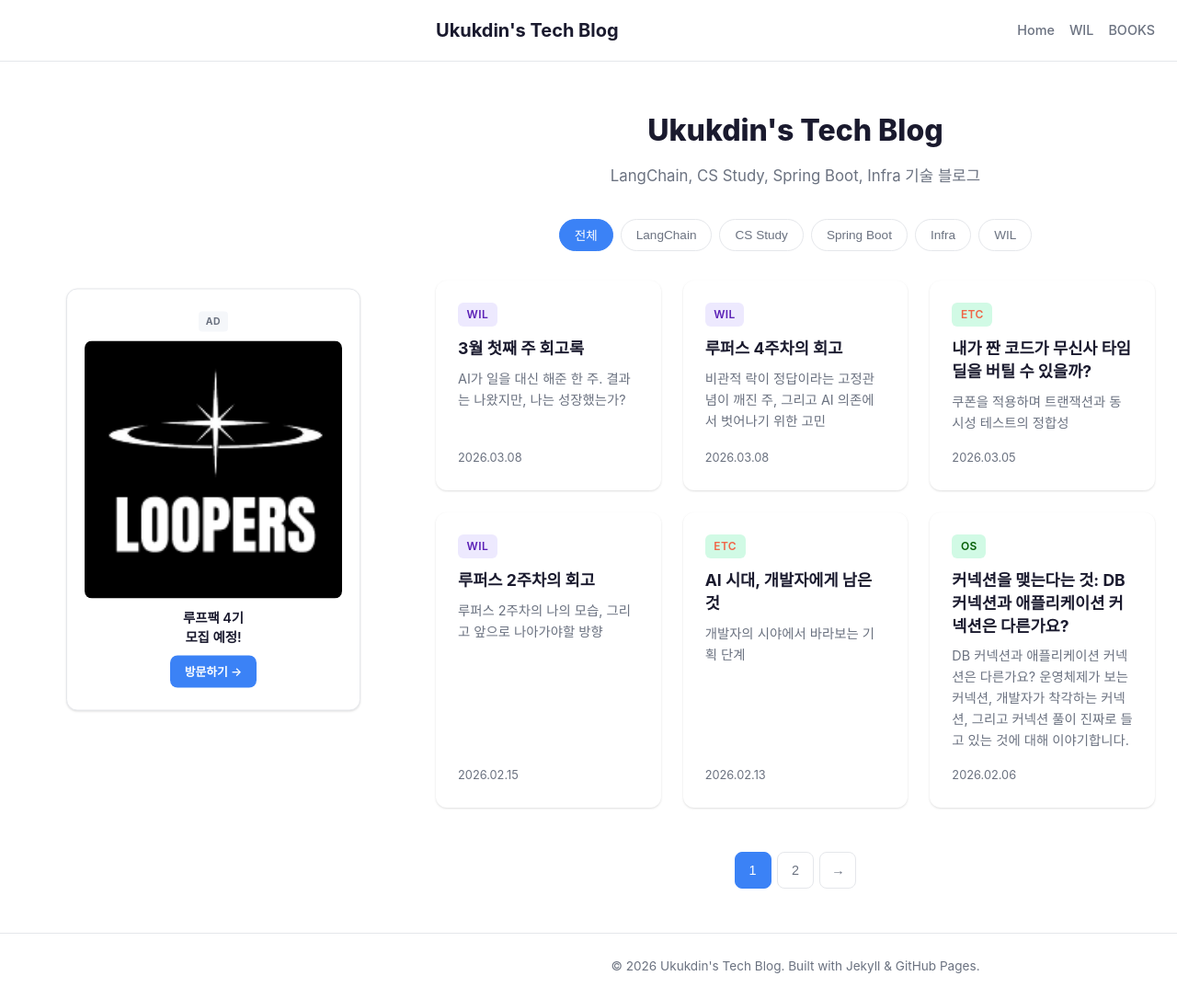
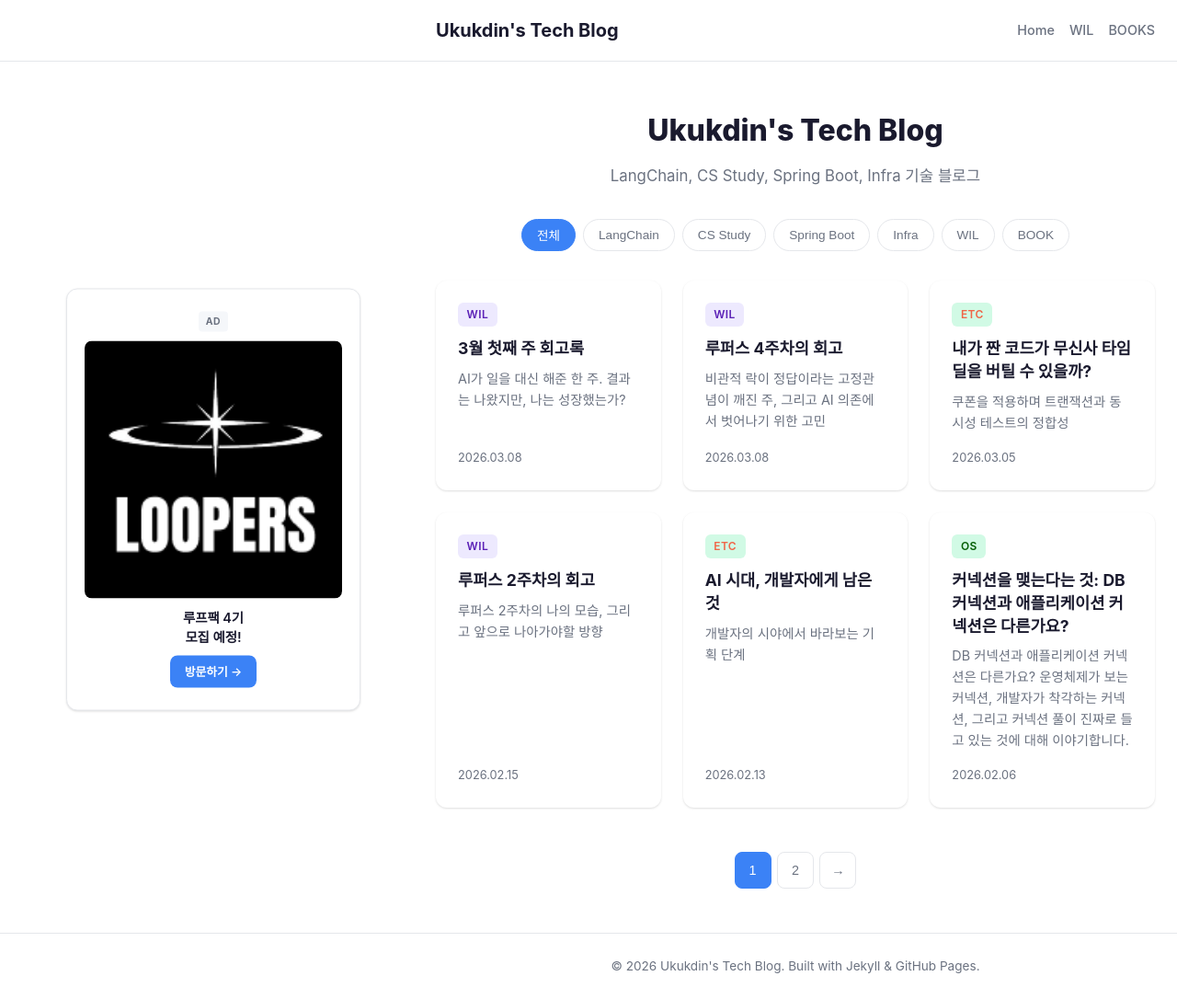
Before and after one commit to ukukdin/ukukdin.github.io, a Jekyll site: the page built from index.html, in a window 1280 px wide and 1086 px high. Shown: the whole window at 92% size. Built offline with Jekyll 4.4.1, drawn with Linux system fonts in a browser that asks for light colours.

Commit message:
북스터디

```diff
--- a/index.html
+++ b/index.html
@@ -15,6 +15,8 @@ title: Home
   <button class="category-filter__btn" data-category="Spring Boot">Spring Boot</button>
   <button class="category-filter__btn" data-category="Infra">Infra</button>
   <button class="category-filter__btn" data-category="WIL">WIL</button>
+  <button class="category-filter__btn" data-category="book">BOOK</button>
+
 </div>
 
 <div class="card-grid">
```
